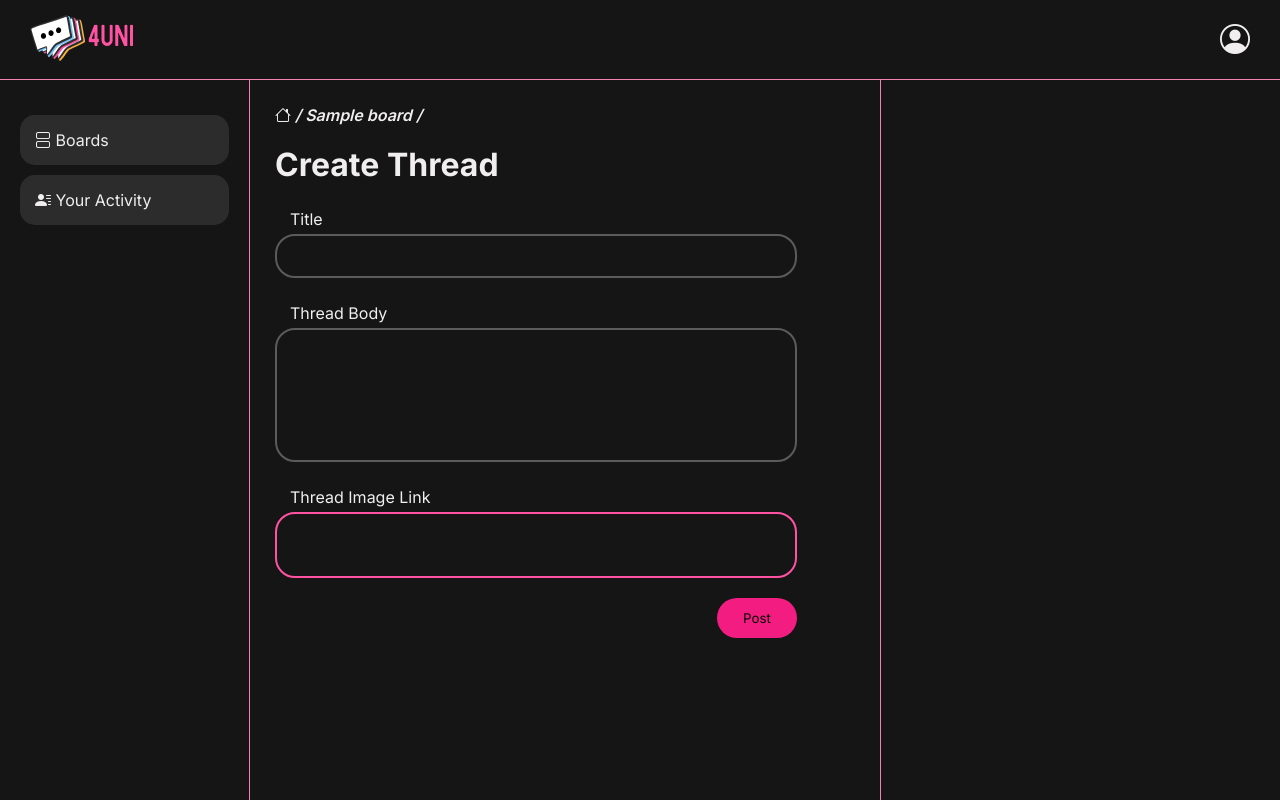
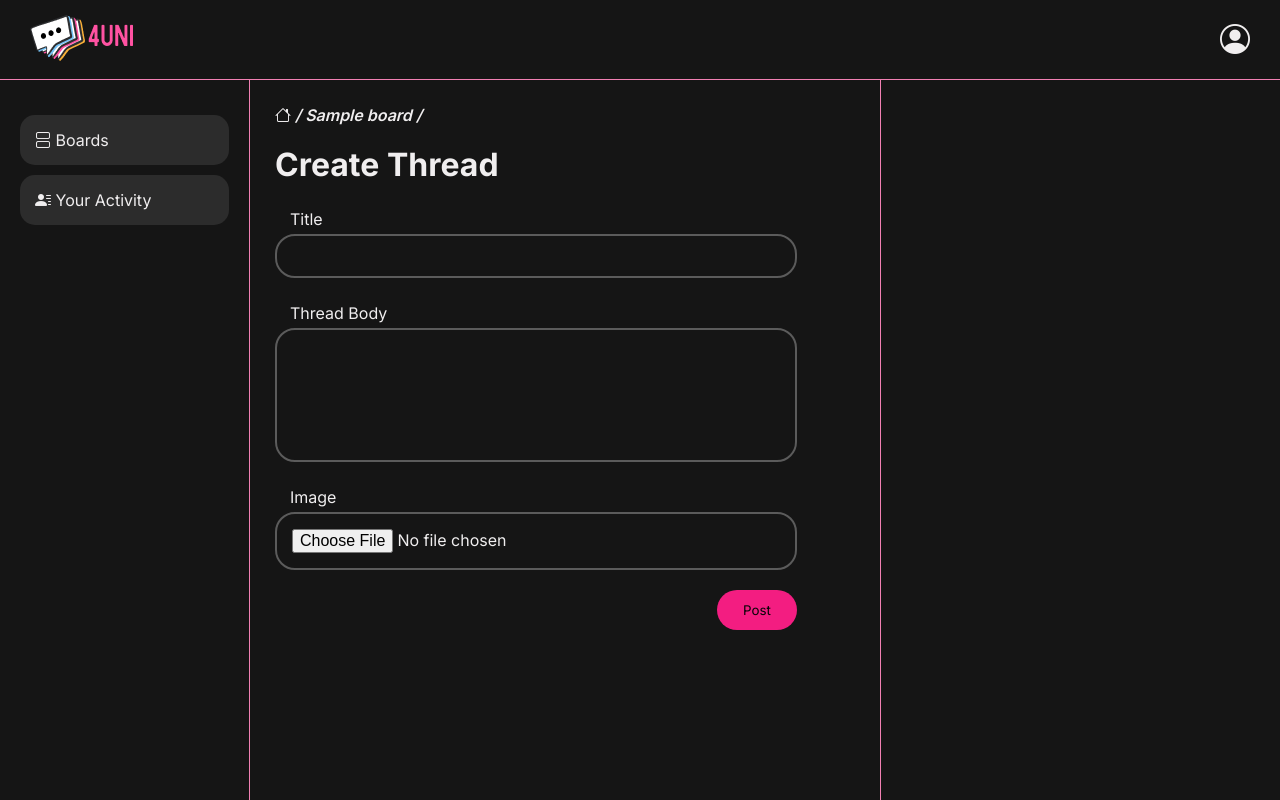
Before and after one commit to genielvn/4uni, a Django app: page /1/create/ in a window 1280 px wide. Run offline with Django 4.2, Linux system fonts and the light colour scheme; a user stored in the database is signed in; tables that the repository leaves empty hold one stand-in row (values such as "Sample post").

Commit message:
Allow Image Uploads

```diff
--- a/fouruni/settings.py
+++ b/fouruni/settings.py
@@ -134,3 +134,6 @@ DEFAULT_AUTO_FIELD = 'django.db.models.BigAutoField'
 
 AUTH_USER_MODEL = 'main.User'
 LOGIN_REDIRECT_URL = '/'
+
+MEDIA_ROOT =  os.path.join(BASE_DIR, 'media')
+MEDIA_URL = '/media/'
--- a/main/forms.py
+++ b/main/forms.py
@@ -14,12 +14,12 @@ class SignupForm(UserCreationForm):
 class ThreadForm(forms.ModelForm):
     class Meta:
         model = Thread
-        fields = ['title', 'body', 'img']
+        fields = ['title', 'body', 'img_upload']
 
 class EditThreadForm(forms.ModelForm):
     class Meta:
         model = Thread
-        fields = ['body', 'img']
+        fields = ['body', 'img_link']
 
 class ReplyForm(forms.ModelForm):
     class Meta:
--- a/main/models.py
+++ b/main/models.py
@@ -56,7 +56,8 @@ class Thread(models.Model):
     board = models.ForeignKey(Board, on_delete=models.CASCADE)
     username = models.ForeignKey(User, on_delete=models.CASCADE)
     body = models.TextField(null=True, blank=True)
-    img = models.CharField(max_length=255, null=True, blank=True)
+    img_link = models.CharField(max_length=512, null=True, blank=True)
+    img_upload = models.ImageField(null=True, blank=True, upload_to='images/')
     is_deleted = models.BooleanField(default=False)
     created_at = models.DateTimeField(auto_now_add=True)
     modified_at = models.DateTimeField(auto_now=True)
--- a/main/static/main/create-thread.css
+++ b/main/static/main/create-thread.css
@@ -29,6 +29,11 @@
     font-size: inherit;
 }
 
+#new-thread-img {
+    border-color: #5b5b5b;
+    font-size: inherit;
+}
+
 #new-thread-body {
     border-color: #5b5b5b;
     height: 100px;
--- a/main/static/main/main.css
+++ b/main/static/main/main.css
@@ -49,11 +49,16 @@ footer {
 }
 
 input[type="text"],
-input[type="password"] {
+input[type="password"],
+input[type="file"] {
     background-color: #ffffff00;
     border-radius: 20px;
     border: solid #ff52a2 2px;
     padding: 0 15px;
+}
+
+input[type="file"] {
+    padding: 15px;
 }
 
 textarea {
--- a/main/static/main/thread.css
+++ b/main/static/main/thread.css
@@ -6,6 +6,14 @@
 
 #thread-body {
     margin: 25px 0;
+}
+
+#thread-img {
+    max-width: 100%;
+}
+
+#thread-img-url {
+    max-width: 40%;
 }
 
 #thread-author-date {
--- a/main/templates/main/create-thread.html
+++ b/main/templates/main/create-thread.html
@@ -10,7 +10,7 @@
             <p>You are banned from creating threads.</p>
         </div>
     {% else %}
-        <form id="new-thread-form" action="{% url 'main:create_thread' board.board_id %}" method="POST">
+        <form id="new-thread-form" action="{% url 'main:create_thread' board.board_id %}" method="POST" enctype="multipart/form-data">
             {% csrf_token %}
             <div class="thread-input">
                 <label for="new-thread-title">Title</label>
@@ -27,9 +27,9 @@
                 {% endfor %}
             </div>
             <div class="thread-input">
-                <label for="new-thread-img">Thread Image Link</label>
-                <textarea name="img" id="new-thread-img"></textarea>
-                {% for error in form.body.errors %}
+                <label for="new-thread-img">Image</label>
+                <input name="img_upload" id="new-thread-img" type="file" accept="image/*">
+                {% for error in form.img_upload.errors %}
                     <div class="error">{{ error }}</div>
                 {% endfor %}
             </div>
--- a/main/urls.py
+++ b/main/urls.py
@@ -1,3 +1,5 @@
+from django.conf import settings
+from django.conf.urls.static import static
 from django.urls import path
 from . import views
 
@@ -18,3 +20,7 @@ urlpatterns = [
     path("manage/deleteuser/<str:username>", views.delete_user, name='delete_user'),
     path("manage/editthread/<str:board_id>/<int:thread_id>", views.edit_thread, name='edit_thread')
 ]
+
+if settings.DEBUG:
+    urlpatterns += static(settings.MEDIA_URL,
+                          document_root=settings.MEDIA_ROOT)
--- a/main/views.py
+++ b/main/views.py
@@ -39,7 +39,7 @@ def create_thread(request, board_id):
     board = get_object_or_404(Board, board_id=board_id)
 
     if request.method == "POST":
-        form = ThreadForm(request.POST)
+        form = ThreadForm(request.POST, request.FILES)
         if form.is_valid():
             thread = form.save(commit=False)
             thread.board = board
@@ -59,7 +59,6 @@ def create_thread(request, board_id):
         'board': board,
         'form': form
     }
-    print(request.user)
     return render(request, "base.html", context)
 
 @login_required(login_url="main:login")
```
Also changed, not shown: main/templates/main/thread.html (+7 -6 lines), main/migrations/0001_initial.py, 1 other file.
